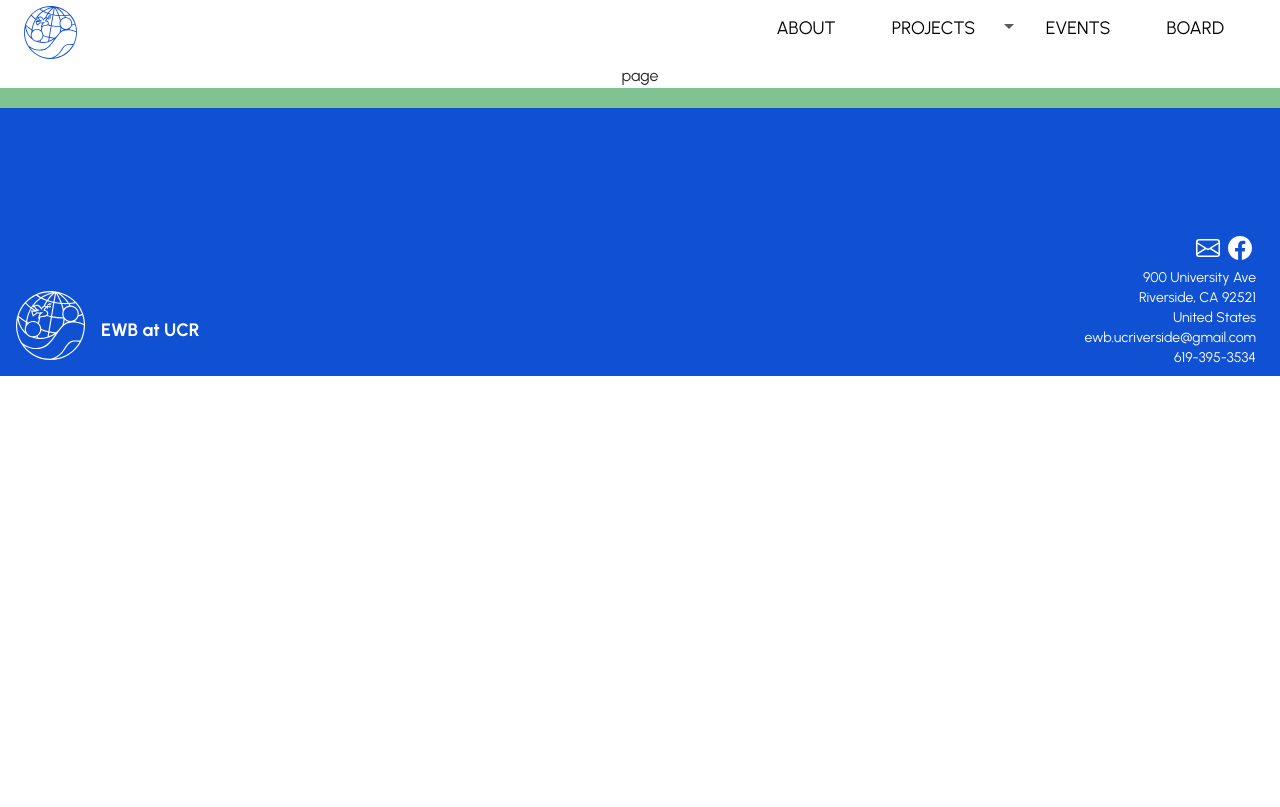
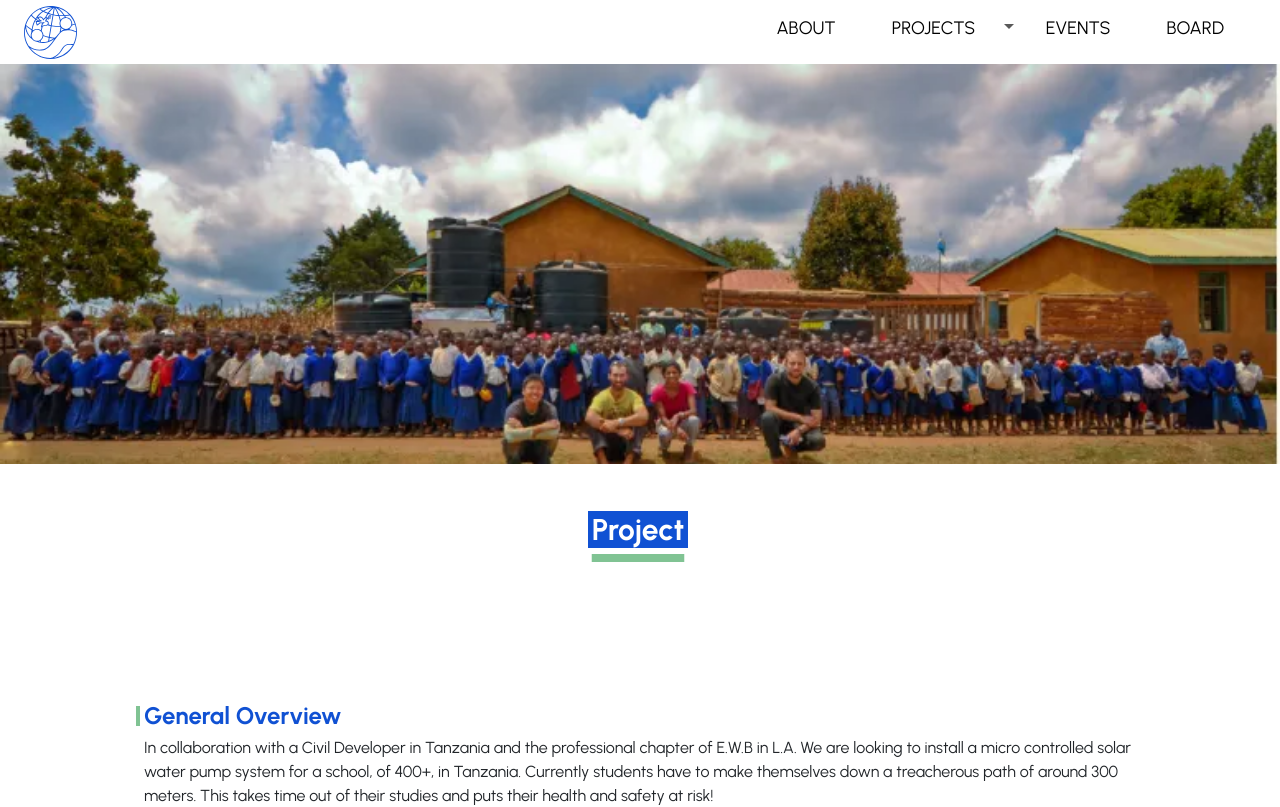
Before and after one commit to acm-ucr/ewb-website, a Next.js app: page /projects/tanzania in a window 1280 px wide. Shown: the top 807 px of the page. Built offline with nearby package versions, Linux system fonts and the light colour scheme.

Commit message:
add tanzania

```diff
--- a/src/app/projects/tanzania/page.js
+++ b/src/app/projects/tanzania/page.js
@@ -1,7 +1,14 @@
-import React from "react";
+import Tanzania from "@/components/projects/Tanzania";
+import Header from "@/components/projects/Header";
+import header from "../../../../public/images/tanzania/tanzaniaHeader.webp";
 
 const page = () => {
-  return <div>page</div>;
+  return (
+    <>
+      <Header img={header.src} title="Project" />
+      <Tanzania />
+    </>
+  );
 };
 
 export default page;
```
